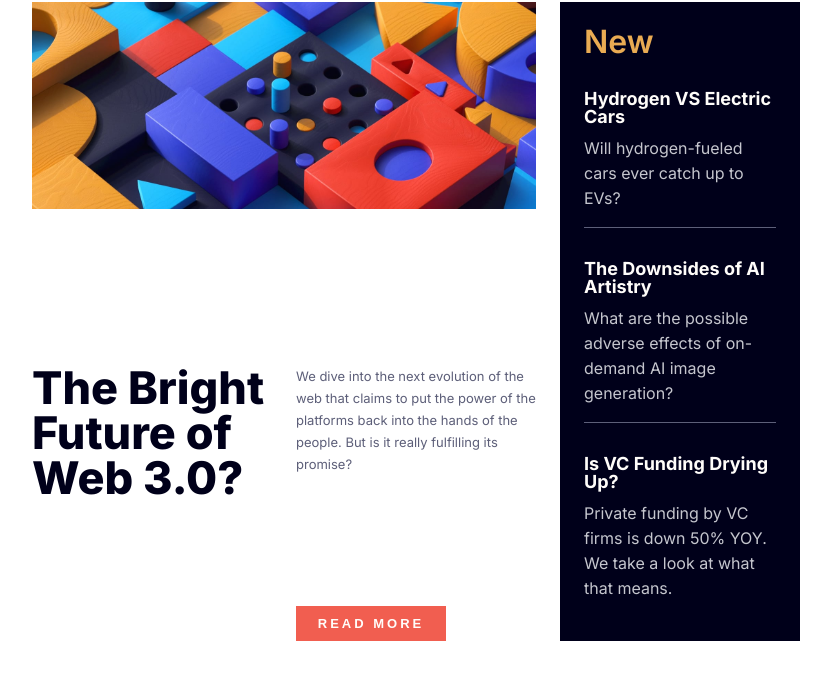
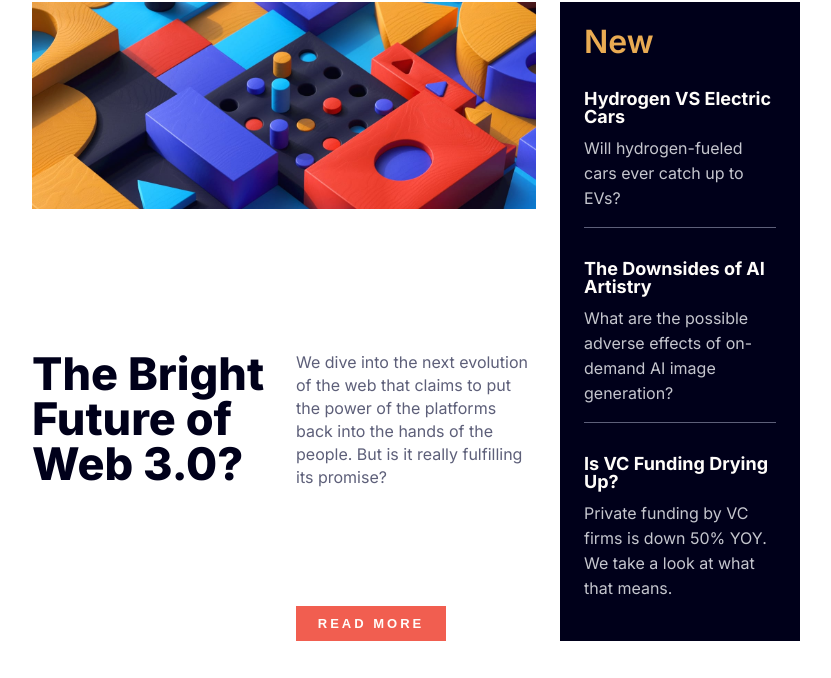
Before and after one commit to Raijinnn/news-homepage, a plain HTML site: page index.html in a window 1280 px wide. Shown: the part 86-764 px from the top of the page, without its empty margins (224-1055 px from the left). Drawn offline with Linux system fonts and the light colour scheme.

Commit message:
Update style.css

```diff
--- a/style.css
+++ b/style.css
@@ -106,8 +106,8 @@ body{
 }
 
 .main-content p {
-    line-height: 22px;
-    font-size: 0.813rem;
+    line-height: 23px;
+    font-size: 1rem;
     color: hsl(236, 13%, 42%);
 }
 
```
